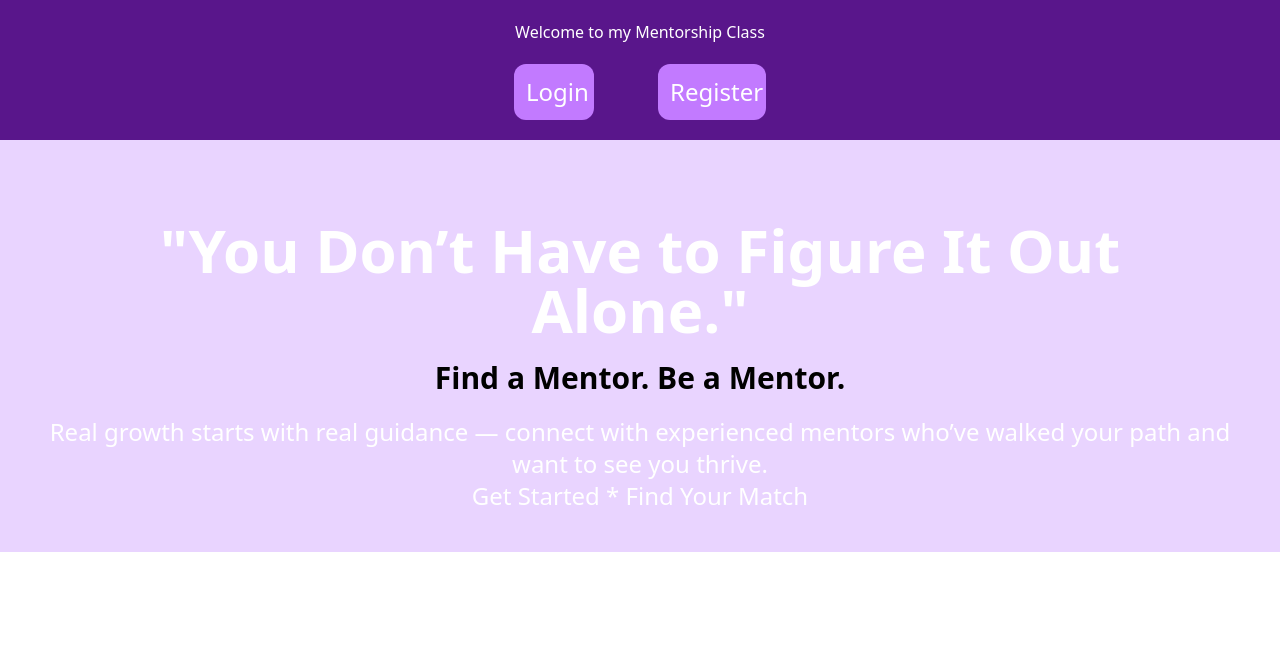
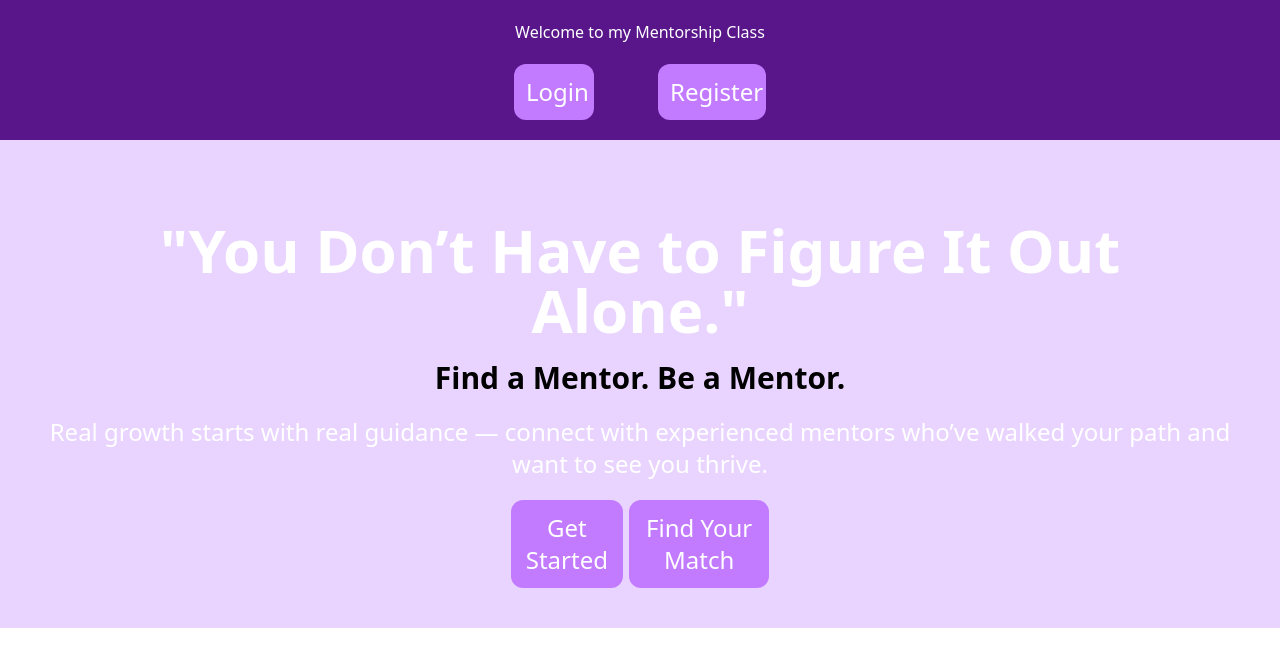
Before and after one commit to Ufuomsky95/Mymentorfrontend, a React (Vite) app: page / in a window 1280 px wide. Shown: the top 666 px of the page. Built offline with nearby package versions, Linux system fonts and the light colour scheme.

Commit message:
update 17th

```diff
--- a/src/pages/Home.tsx
+++ b/src/pages/Home.tsx
@@ -23,7 +23,11 @@ function Home() {
          <h1 className='text-white font-bold justify-center text-center text-6xl pt-15 pr-15 pl-15 pb-5  max-auto'>"You Don’t Have to Figure It Out Alone."</h1>
        <h2  className= 'font-bold justify-center text-center text-3xl  max-auto'>Find a Mentor. Be a Mentor.</h2>
  <p className='text-white justify-center text-center text-2xl max-auto p-5' >Real growth starts with real guidance — connect with experienced mentors who’ve walked your path and want to see you thrive. <br />
- Get Started * Find Your Match</p>
+
+  <a href="http://localhost:5173/login"> <button className='right-3 mt-5 text-2xl bg-purple-400 hover:bg-purple-700 p-3 rounded-xl top-9 focus:outline-none w-28 '>Get Started</button></a>
+
+  <a href="http://localhost:5173/login"> <button className='right-3 mt-5 text-2xl bg-purple-400 hover:bg-purple-700 p-3 rounded-xl top-9 focus:outline-none w-35 '>Find Your Match</button></a>
+</p>
 
    </div>
 
--- a/src/pages/profile.tsx
+++ b/src/pages/profile.tsx
@@ -1,4 +1,3 @@
-import React from 'react'
 
 function Profile() {
   return (
```
